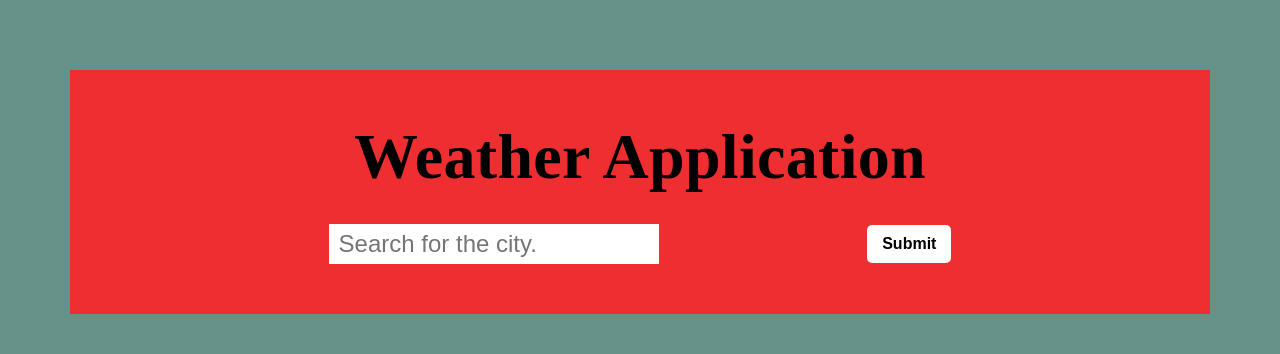
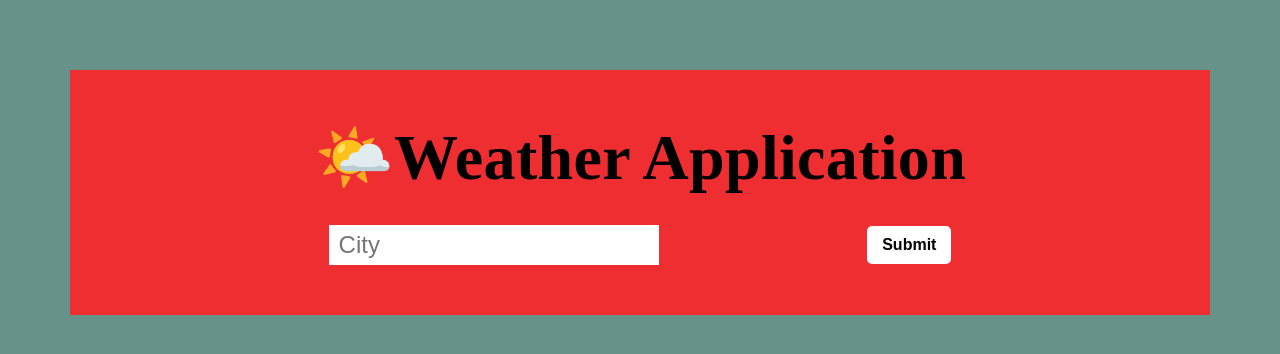
Before and after one commit to Sachinth07/Weather, a website: page index.html in a window 1280 px wide. Drawn offline with Linux system fonts and the light colour scheme.

Commit message:
index.html

```diff
--- a/index.html
+++ b/index.html
@@ -9,9 +9,9 @@
   <body>
     <section class="top-banner">
       <div class="container">
-        <h1 class="heading" style="text-align: center;">Weather Application</h1>
+        <h1 class="heading" style="text-align: center;">🌤️Weather Application</h1>
         <form>
-          <input type="text" placeholder="Search for the city." autofocus />
+          <input type="text" placeholder="City" autofocus  />
           <button type="submit">Submit</button>
           <br />
           <span class="msg"></span>
```
